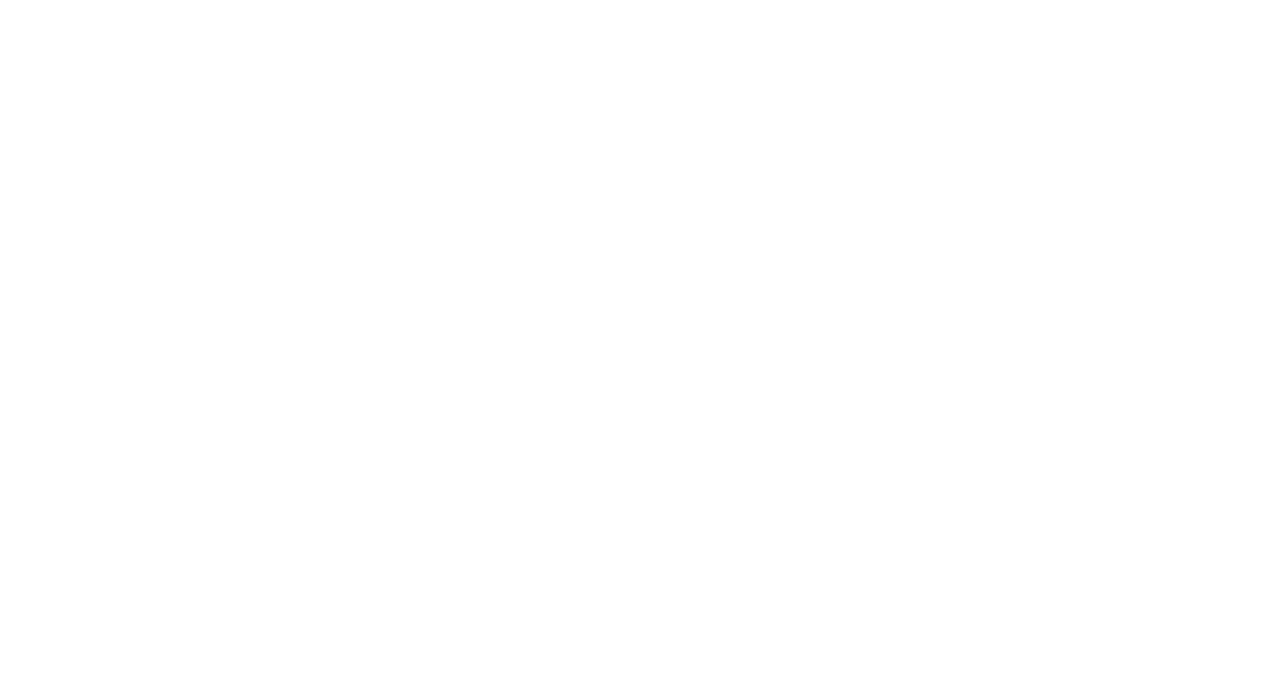
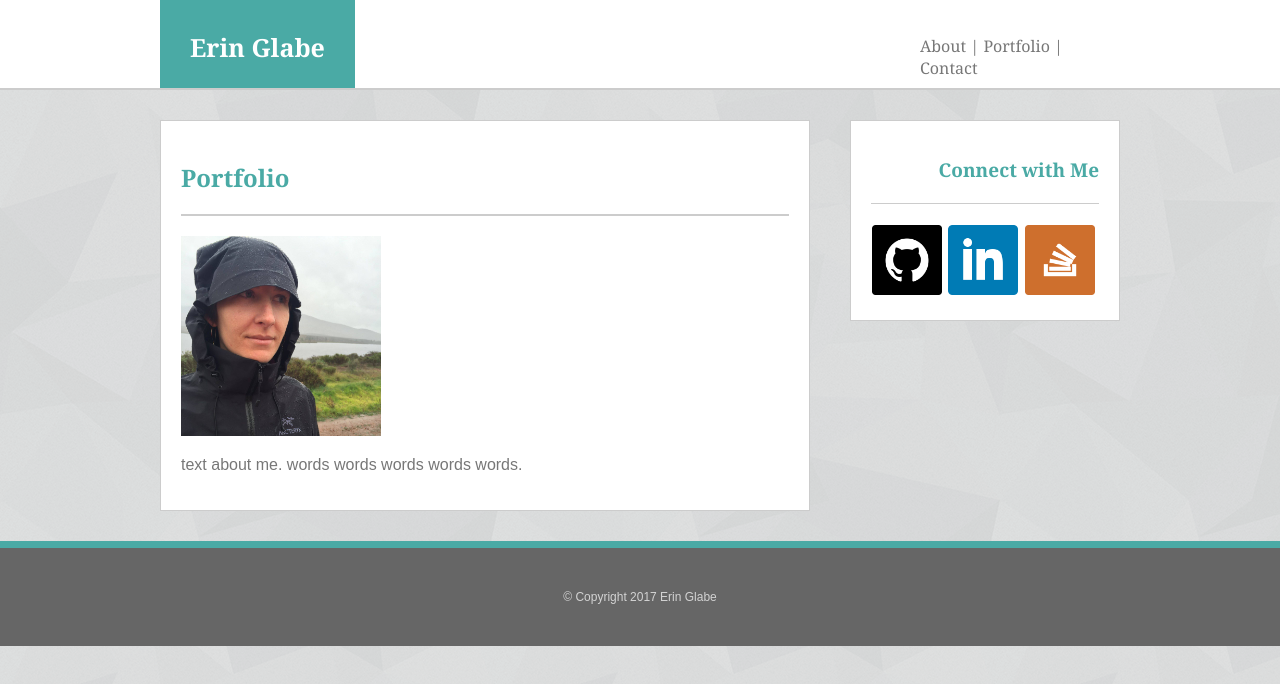
Before and after one commit to eglabe/Basic-Portfolio, a plain HTML site: page portfolio.html in a window 1280 px wide. Drawn offline with Linux system fonts and the light colour scheme.

Commit message:
copied html pages

```diff
--- a/Assets/css/style.css
+++ b/Assets/css/style.css
@@ -9,7 +9,6 @@ body {
 	padding: 0;
 	font-family: "Arial", "Helvetica Neue", Helvetica, sans-serif;
 	color: #777777;
-
 }
 
 header {
@@ -53,12 +52,22 @@ a {
 	clear: both;
 }
 
-h1, h2 {
+h1 {
 	font-family: "Georgia", Times, "Times New Roman", serif;
 	color:#4aaaa5;
 	border-bottom: 2px solid #cccccc;
 	padding: 0px 0px 20px 0px;
 	margin-bottom: 20px;
+}
+
+h2 {
+	font-family: "Georgia", Times, "Times New Roman", serif;
+	color:#4aaaa5;
+	border-bottom: 1px solid #cccccc;
+	padding: 0px 0px 20px 0px;
+	margin-bottom: 20px;
+	font-size: 19px;
+	text-align: right;
 }
 
 section, aside {
@@ -71,7 +80,6 @@ section {
 	margin-bottom: 30px;
 	float: left;
 	width: 650px;
-
 }
 
 aside {
@@ -91,42 +99,6 @@ footer {
 	color: lightgrey;
 	font-size: 12px;
 	text-align: center;
-	padding: 40px;
-	border-top: 8px solid #4aaaa5;
-
+	padding: 30px;
+	border-top: 7px solid #4aaaa5;
 }
-
-
-/*body {
-	margin: 0;
-	padding: 0;
-	background-image: url(Assets/Images/shattered.png);
-	background-color: lightgrey;
-}
-
-header {
-	margin: 0;
-	background-color: white;
-}
-
-h1 {
-	background-color: #4aaaa5;
-	color: white;
-	font-family: "Georgia," Times, "Times New Roman," serif
-}
-
-.container {
-	margin: 0 auto;
-	width: 1024px;
-}
-#sec-main,
-#sec-contact,
-#bio-image    { float: left; }
-#sec-main     { width: 70%; }
-#sec-contact { width: 30%; }
-#bio-image {
-	margin-right: 20px;
-	width: 200px;
-	height: 200px;
-}
-*/
--- a/portfolio.html
+++ b/portfolio.html
@@ -3,10 +3,49 @@
 
 <head>
 <title>Portfolio</title>
+<link rel="stylesheet" type="text/css" href="assets/css/style.css">
 </head>
 
 <body>
+<!-- Heading with Links, same all pages -->
+	<header>
+	<div>
+		<strong><p id="name">Erin Glabe</p></strong>
+		<nav>
+			<a href="index.html">About</a> |
+			<a href="portfolio.html">Portfolio</a> |
+			<a href="contact.html">Contact</a>
+		</nav>
+	</div>
+	</header>
 
+<!-- Main Section with info specific to that page -->
+	<div id="container">
+		<section id="sec-main">
+			<h1>Portfolio</h1>
+			<img id="bio-image" src="assets/images/me.jpg" width="200px">
+			<p> text about me. words words words words words.</p>
+		</section>
+
+	<!-- Small box with image links to my sites, same all pages -->
+		<aside id="sec-contact">
+			<h2>Connect with Me</h2>
+		<!-- Double check GitHub link -->
+			<a href="www.https://github.com/eglabe" target="_blank">
+				<img class="social" src="Assets/Images/github.png" alt="github">
+			</a>
+			<a href="https://www.linkedin.com/in/erin-glabe-04593a57" target="_blank">
+				<img class="social" src="Assets/Images/linkedin.png" alt="linkedin">
+			</a>
+			<a href="http://stackoverflow.com/users/7382613/erin" target="_blank">
+				<img class="social" src="Assets/Images/stackoverflow.png" alt="stackoverflow">
+			</a>
+		</aside>
+	</div>
+<!-- Footer, same all pages -->
+	<footer>
+		<p>© Copyright 2017 Erin Glabe</p>
+	</footer>
 </body>
 
 </html>
```
Also changed, not shown: contact.html (+39 -0 lines), index.html (+1 -1 lines).
